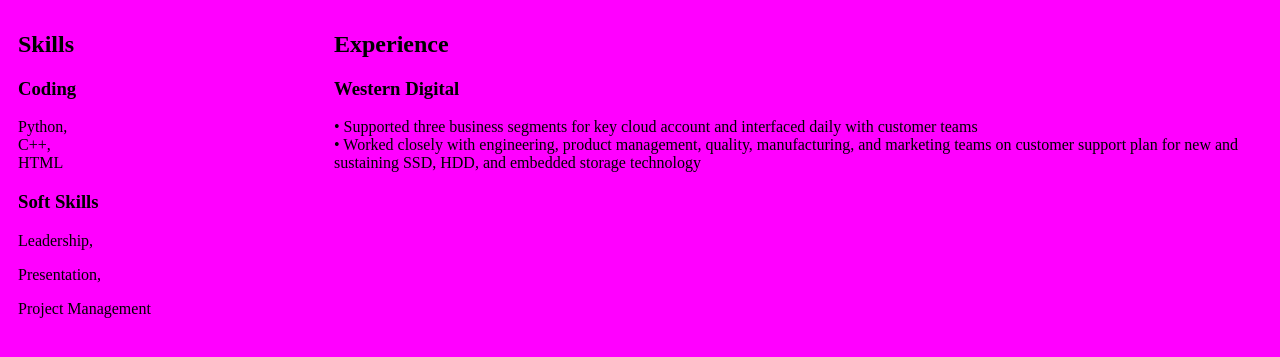
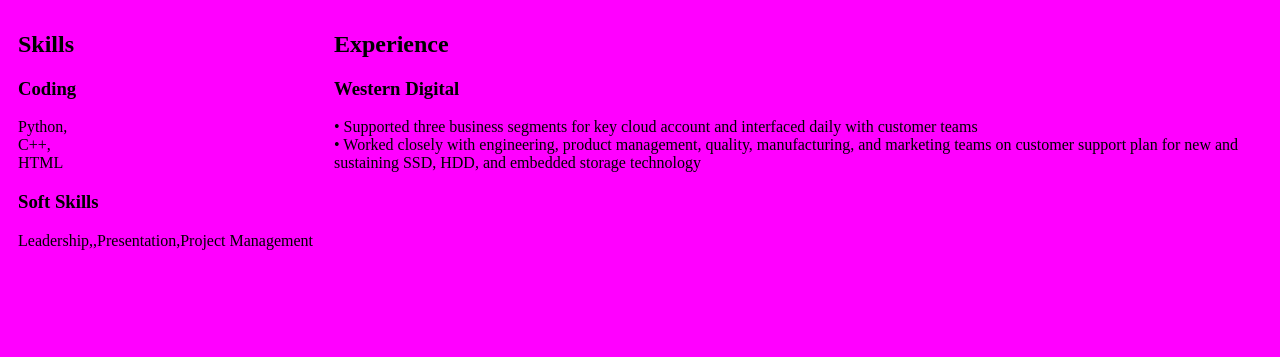
Before and after one commit to hannahblankenship/resume, a plain HTML site: page index.html in a window 1280 px wide. Shown: the part 79-436 px from the top of the page. Drawn offline with nearby package versions, Linux system fonts and the light colour scheme.

Commit message:
Update index.html

```diff
--- a/index.html
+++ b/index.html
@@ -21,9 +21,7 @@
           <div id="sc3" class="skill">HTML </div>
         </div>
         <h3>Soft Skills</h3>
-        <p id = "ss1">Leadership,</p>
-        <p id = "ss2">Presentation,</p>
-        <p id = "ss3">Project Management</p>
+        <p><span id = "ss1">Leadership,</span>,<span id = "ss2">Presentation,</span><span id = "ss3">Project Management</span></p>
       </div>
 
       <div class="column right">
```
